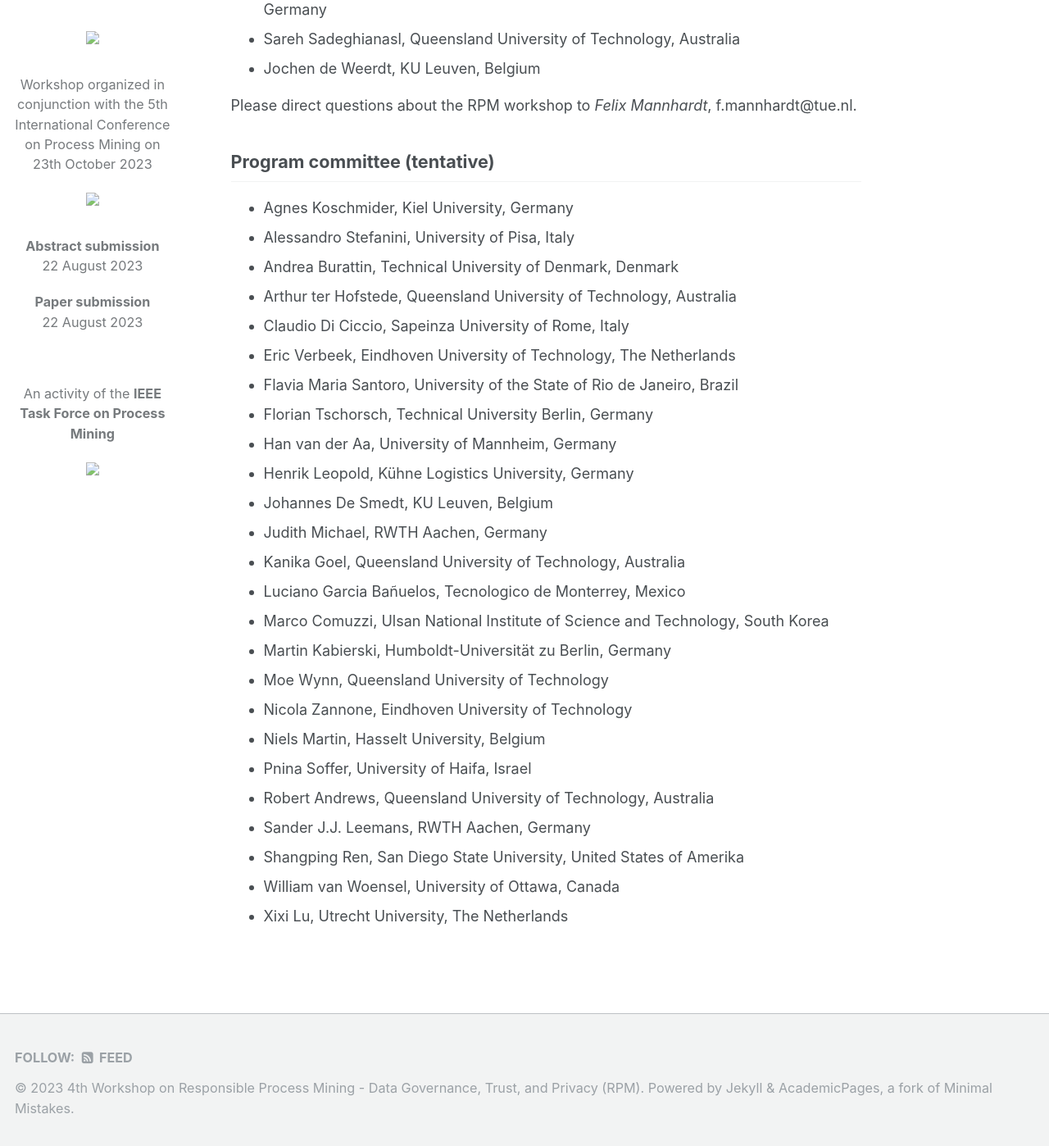
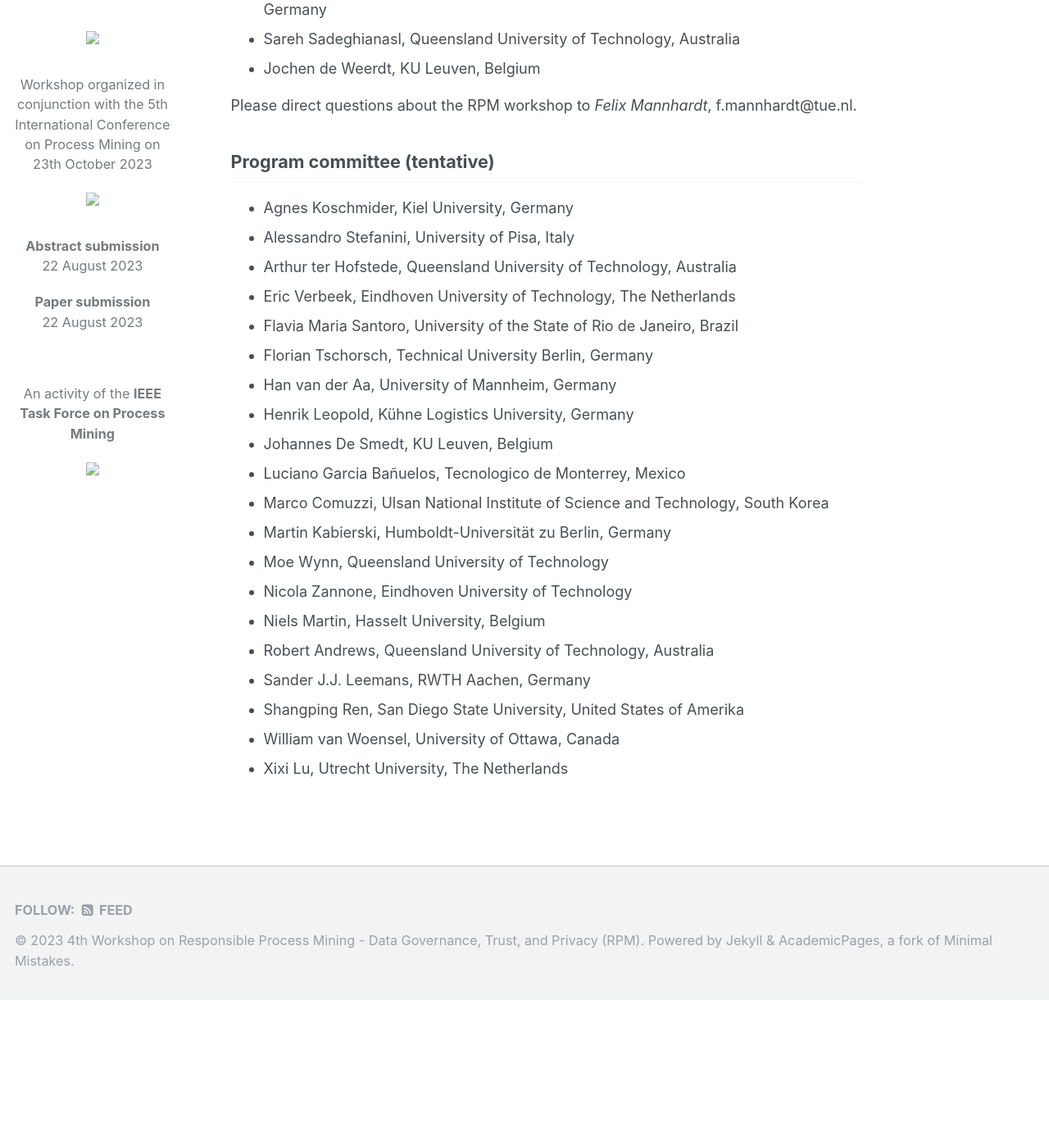
Before and after one commit to rpm-workshop/2023, a Jekyll site: the page built from _pages/about.md, in a window 1280 px wide and 1400 px high, scrolled down 3611 px. Shown: the whole window at 82% size. Built offline with Jekyll 4.4.1, drawn with Linux system fonts in a browser that asks for light colours; after the commit the page ends 4831 px from its top, so only the background shows below that.

Commit message:
committee updated

```diff
--- a/_pages/about.md
+++ b/_pages/about.md
@@ -66,26 +66,21 @@ Please direct questions about the RPM workshop to *Felix Mannhardt*, f.mannhardt
 
 ## Program committee (tentative)
 
-* Agnes Koschmider, Kiel University, Germany
-* Alessandro Stefanini, University of Pisa, Italy
-*	Andrea Burattin, Technical University of Denmark, Denmark
-* Arthur ter Hofstede, Queensland University of Technology, Australia
-*	Claudio Di Ciccio, Sapeinza University of Rome, Italy
+* 	Agnes Koschmider, Kiel University, Germany
+*   Alessandro Stefanini, University of Pisa, Italy
+*   Arthur ter Hofstede, Queensland University of Technology, Australia
 *	Eric Verbeek, Eindhoven University of Technology, The Netherlands
 *	Flavia Maria Santoro, University of the State of Rio de Janeiro, Brazil
-* Florian Tschorsch, Technical University Berlin, Germany
+* 	Florian Tschorsch, Technical University Berlin, Germany
 *	Han van der Aa, University of Mannheim, Germany
 *	Henrik Leopold, Kühne Logistics University, Germany
 *	Johannes De Smedt, KU Leuven, Belgium
-*	Judith Michael, RWTH Aachen, Germany
-*	Kanika Goel, Queensland University of Technology, Australia
 *	Luciano Garcia Bañuelos, Tecnologico de Monterrey, Mexico
 *	Marco Comuzzi, Ulsan National Institute of Science and Technology, South Korea
 *	Martin Kabierski, Humboldt-Universität zu Berlin, Germany
 *	Moe Wynn, Queensland University of Technology
 *	Nicola Zannone, Eindhoven University of Technology
 *	Niels Martin, Hasselt University, Belgium
-*	Pnina Soffer, University of Haifa, Israel
 *	Robert Andrews, Queensland University of Technology, Australia
 *	Sander J.J. Leemans, RWTH Aachen, Germany
 *	Shangping Ren, San Diego State University, United States of Amerika
```
